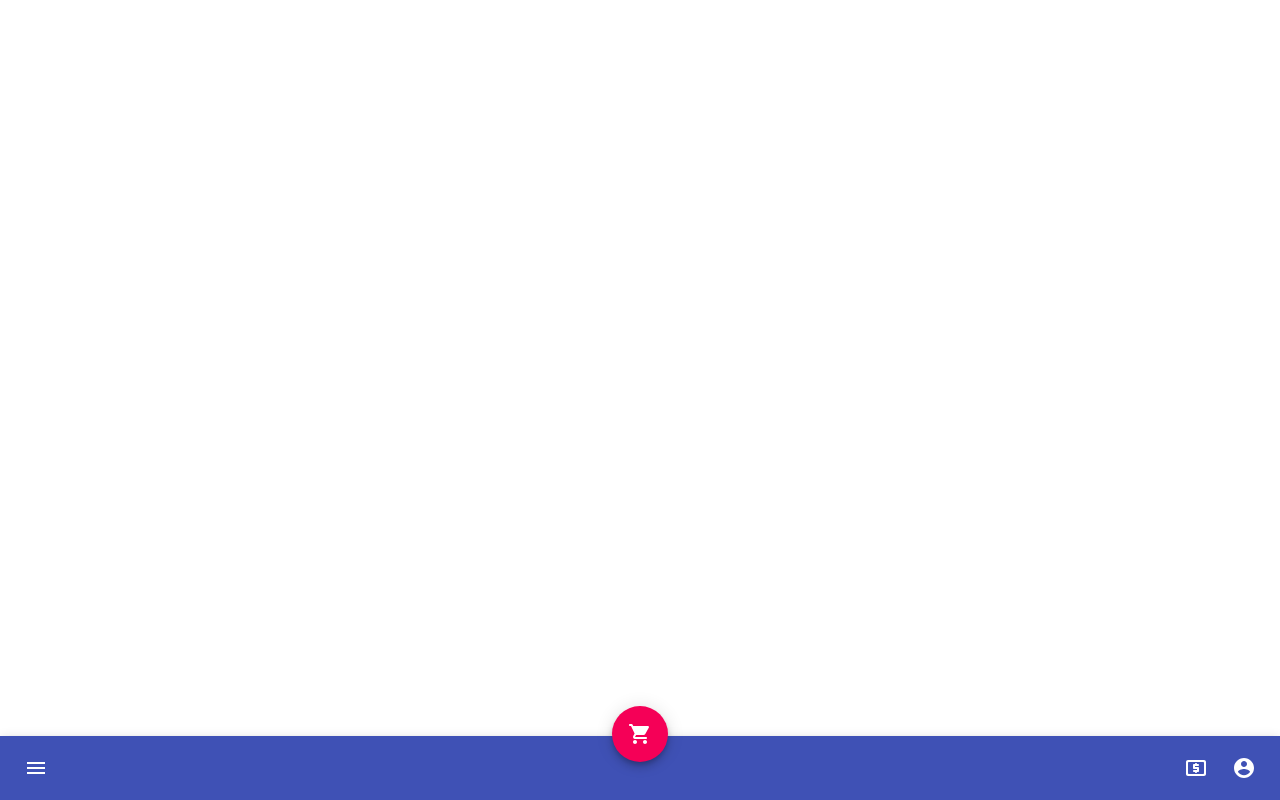
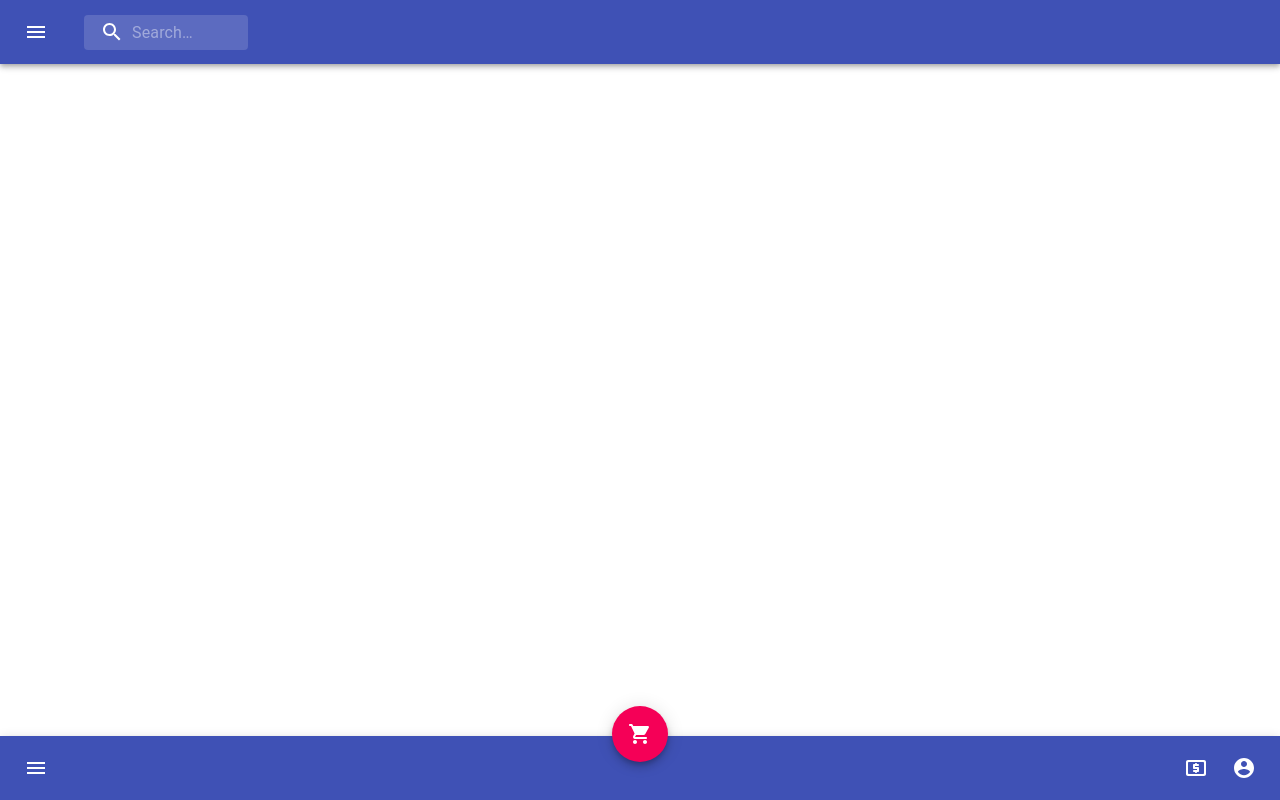
Before and after one commit to Th3You7/emanager, a React (Create React App) app: page / in a window 1280 px wide. Built offline with nearby package versions, Linux system fonts and the light colour scheme.

Commit message:
adding upperAppBar

```diff
--- a/src/components/AppBar/AppBar.jsx
+++ b/src/components/AppBars/BottomAppBar.jsx
@@ -9,9 +9,6 @@ import {
 } from "@material-ui/icons/";
 
 const useStyles = makeStyles((theme) => ({
-  subheader: {
-    backgroundColor: theme.palette.background.paper,
-  },
   appBar: {
     top: "auto",
     bottom: 0,
--- /dev/null
+++ b/src/components/AppBars/UpperAppBar.jsx
@@ -0,0 +1,83 @@
+import React from "react";
+import { AppBar, Toolbar, IconButton, InputBase } from "@material-ui/core/";
+
+import { fade, makeStyles } from "@material-ui/core/styles";
+import { Menu, Search } from "@material-ui/icons/";
+
+const useStyles = makeStyles((theme) => ({
+  menuButton: {
+    marginRight: theme.spacing(2),
+  },
+  search: {
+    position: "relative",
+    borderRadius: theme.shape.borderRadius,
+    backgroundColor: fade(theme.palette.common.white, 0.15),
+    "&:hover": {
+      backgroundColor: fade(theme.palette.common.white, 0.25),
+    },
+    marginLeft: 0,
+    width: "100%",
+    [theme.breakpoints.up("sm")]: {
+      marginLeft: theme.spacing(1),
+      width: "auto",
+    },
+  },
+  searchIcon: {
+    padding: theme.spacing(0, 2),
+    height: "100%",
+    position: "absolute",
+    pointerEvents: "none",
+    display: "flex",
+    alignItems: "center",
+    justifyContent: "center",
+  },
+  inputRoot: {
+    color: "inherit",
+  },
+  inputInput: {
+    padding: theme.spacing(1, 1, 1, 0),
+    // vertical padding + font size from searchIcon
+    paddingLeft: `calc(1em + ${theme.spacing(4)}px)`,
+    transition: theme.transitions.create("width"),
+    width: "100%",
+    [theme.breakpoints.up("sm")]: {
+      width: "12ch",
+      "&:focus": {
+        width: "20ch",
+      },
+    },
+  },
+}));
+
+export default function SearchAppBar() {
+  const classes = useStyles();
+  return (
+    <>
+      <AppBar position="static">
+        <Toolbar>
+          <IconButton
+            edge="start"
+            className={classes.menuButton}
+            color="inherit"
+            aria-label="open drawer"
+          >
+            <Menu />
+          </IconButton>
+          <div className={classes.search}>
+            <div className={classes.searchIcon}>
+              <Search />
+            </div>
+            <InputBase
+              placeholder="Search…"
+              classes={{
+                root: classes.inputRoot,
+                input: classes.inputInput,
+              }}
+              inputProps={{ "aria-label": "search" }}
+            />
+          </div>
+        </Toolbar>
+      </AppBar>
+    </>
+  );
+}
--- a/src/components/index.js
+++ b/src/components/index.js
@@ -1 +1,2 @@
-export { default as AppBar } from "./AppBar/AppBar";
+export { default as BottomAppBar } from "./AppBars/BottomAppBar";
+export { default as UpperAppBar } from "./AppBars/UpperAppBar";
--- a/src/screens/Store.js
+++ b/src/screens/Store.js
@@ -1,10 +1,11 @@
 import React from "react";
-import { AppBar } from "../components";
+import { BottomAppBar, UpperAppBar } from "../components";
 
 const Store = () => {
   return (
     <div>
-      <AppBar />
+      <UpperAppBar />
+      <BottomAppBar />
     </div>
   );
 };
```
